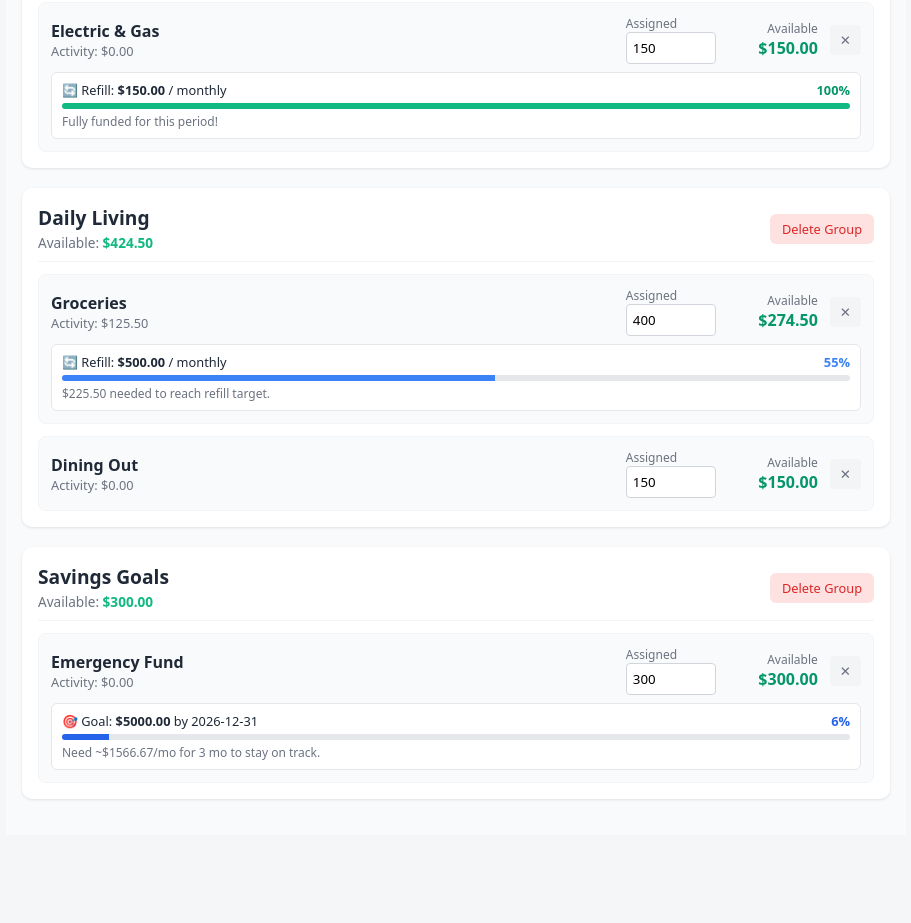
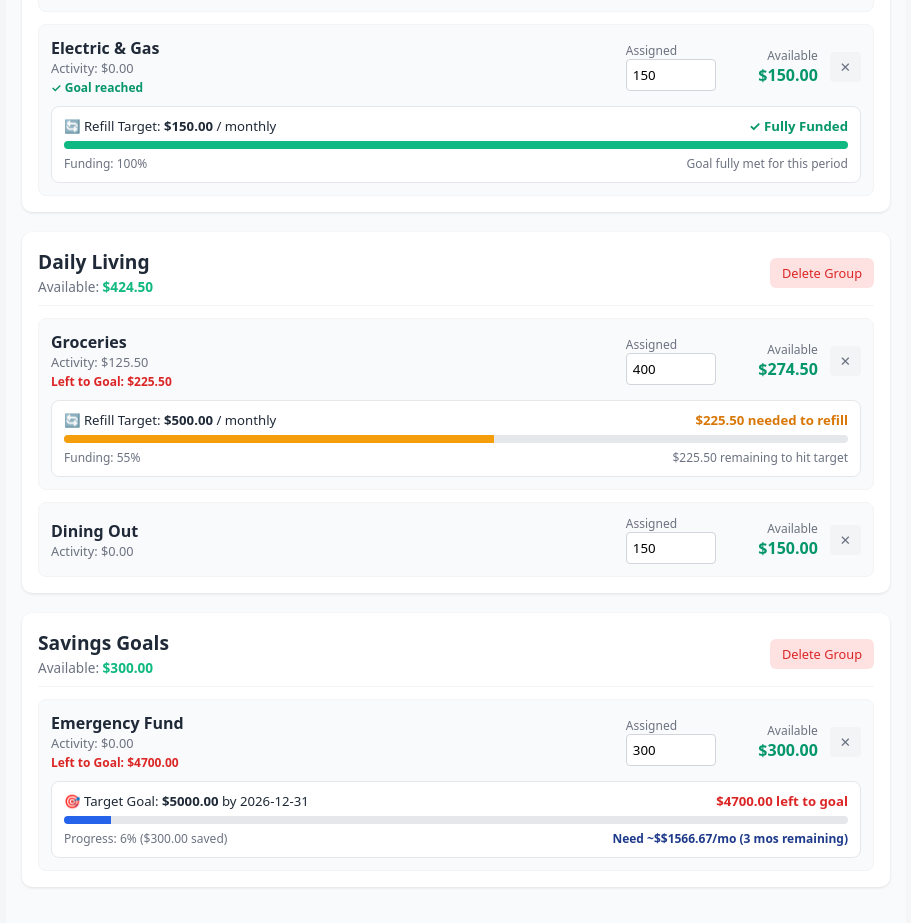
Before and after one commit to aldosarabia30-eng/Budget-cloud-new, a React (Vite) app: page / in a window 1280 px wide. Shown: the part 683-1606 px from the top of the page, without its empty margins (184-1095 px from the left). Before the commit the page ends 1518 px from the top, so only its background shows below. Built offline with nearby package versions, Linux system fonts and the light colour scheme.

Commit message:
Update App.jsx

```diff
--- a/src/App.jsx
+++ b/src/App.jsx
@@ -38,10 +38,10 @@ export default function BudgetApp() {
   const [newGroup, setNewGroup] = useState('');
   const [newEnvName, setNewEnvName] = useState('');
   const [newEnvGroup, setNewEnvGroup] = useState('');
-  const [newEnvGoalType, setNewEnvGoalType] = useState('none'); // 'none' | 'target_by_date' | 'repeating'
+  const [newEnvGoalType, setNewEnvGoalType] = useState('none');
   const [newEnvTargetAmount, setNewEnvTargetAmount] = useState('');
   const [newEnvTargetDate, setNewEnvTargetDate] = useState('');
-  const [newEnvCadence, setNewEnvCadence] = useState('monthly'); // 'weekly' | 'monthly' | 'yearly'
+  const [newEnvCadence, setNewEnvCadence] = useState('monthly');
 
   const [newAccName, setNewAccName] = useState('');
   const [newAccType, setNewAccType] = useState('Checking');
@@ -180,7 +180,7 @@ export default function BudgetApp() {
     setNewEnvTargetAmount('');
     setNewEnvTargetDate('');
     setNewEnvCadence('monthly');
-    showNotification(`Envelope '${newEnv.name}' created with goal.`);
+    showNotification(`Envelope '${newEnv.name}' created.`);
   };
 
   const handleAssignFunds = (envId, newAssignedAmount) => {
@@ -291,7 +291,7 @@ export default function BudgetApp() {
     showNotification('Debt moved to Trash.');
   };
 
-  // Trash Restore & Delete Handlers
+  // Trash Bin Handlers
   const handleRestoreTransaction = (txId) => {
     const tx = transactions.find(t => t.id === txId);
     if (!tx) return;
@@ -351,36 +351,39 @@ export default function BudgetApp() {
   const deletedDebts = debts.filter(d => d.isDeleted);
   const totalTrashCount = deletedTx.length + deletedEnv.length + deletedAcc.length + deletedDebts.length;
 
-  // --- GOAL PROGRESS RENDERER ---
+  // --- GOAL PROGRESS & REMAINING TO TARGET DISPLAY ---
   const renderGoalProgress = (env) => {
     if (!env.goalType || env.goalType === 'none' || !env.targetAmount) return null;
 
     const available = getEnvelopeRemaining(env);
     const target = Number(env.targetAmount) || 0;
+    const amountLeft = Math.max(0, target - available);
     const percent = Math.min(100, Math.max(0, (available / target) * 100));
 
     if (env.goalType === 'target_by_date') {
       const today = new Date();
       const targetD = env.targetDate ? new Date(env.targetDate) : today;
       const monthsDiff = (targetD.getFullYear() - today.getFullYear()) * 12 + (targetD.getMonth() - today.getMonth());
-      const amountNeeded = Math.max(0, target - available);
-      const monthlyNeeded = monthsDiff > 0 ? amountNeeded / monthsDiff : amountNeeded;
+      const monthlyNeeded = monthsDiff > 0 ? amountLeft / monthsDiff : amountLeft;
 
       return (
-        <div style={{ marginTop: '8px', fontSize: '0.8rem', backgroundColor: '#ffffff', padding: '8px 10px', borderRadius: '6px', border: '1px solid #e5e7eb' }}>
-          <div style={{ display: 'flex', justifyContent: 'space-between', marginBottom: '4px' }}>
-            <span>🎯 Goal: <strong>${target.toFixed(2)}</strong> by {env.targetDate || 'Target Date'}</span>
-            <span style={{ fontWeight: 'bold', color: percent >= 100 ? '#059669' : '#2563eb' }}>{percent.toFixed(0)}%</span>
+        <div style={{ marginTop: '10px', fontSize: '0.825rem', backgroundColor: '#ffffff', padding: '10px 12px', borderRadius: '8px', border: '1px solid #e5e7eb' }}>
+          <div style={{ display: 'flex', justifyContent: 'space-between', alignItems: 'center', marginBottom: '6px' }}>
+            <span>🎯 Target Goal: <strong>${target.toFixed(2)}</strong> by {env.targetDate || 'Target Date'}</span>
+            <span style={{ fontWeight: '700', color: amountLeft === 0 ? '#059669' : '#dc2626' }}>
+              {amountLeft === 0 ? '🎉 Goal Reached!' : `$${amountLeft.toFixed(2)} left to goal`}
+            </span>
           </div>
-          <div style={{ height: '6px', backgroundColor: '#e5e7eb', borderRadius: '3px', overflow: 'hidden' }}>
+
+          <div style={{ height: '8px', backgroundColor: '#e5e7eb', borderRadius: '4px', overflow: 'hidden' }}>
             <div style={{ width: `${percent}%`, backgroundColor: percent >= 100 ? '#10b981' : '#2563eb', height: '100%', transition: 'width 0.3s ease' }} />
           </div>
-          <div style={{ marginTop: '4px', color: '#6b7280', fontSize: '0.75rem' }}>
-            {amountNeeded === 0
-              ? '🎉 Goal reached!'
-              : monthsDiff > 0
-                ? `Need ~$${monthlyNeeded.toFixed(2)}/mo for ${monthsDiff} mo to stay on track.`
-                : `$${amountNeeded.toFixed(2)} remaining.`}
+
+          <div style={{ marginTop: '6px', color: '#6b7280', fontSize: '0.75rem', display: 'flex', justifyContent: 'space-between', flexWrap: 'wrap', gap: '4px' }}>
+            <span>Progress: {percent.toFixed(0)}% (${available.toFixed(2)} saved)</span>
+            {amountLeft > 0 && monthsDiff > 0 && (
+              <span style={{ fontWeight: '600', color: '#1e3a8a' }}>Need ~$${monthlyNeeded.toFixed(2)}/mo ({monthsDiff} mos remaining)</span>
+            )}
           </div>
         </div>
       );
@@ -388,18 +391,21 @@ export default function BudgetApp() {
 
     if (env.goalType === 'repeating') {
       return (
-        <div style={{ marginTop: '8px', fontSize: '0.8rem', backgroundColor: '#ffffff', padding: '8px 10px', borderRadius: '6px', border: '1px solid #e5e7eb' }}>
-          <div style={{ display: 'flex', justifyContent: 'space-between', marginBottom: '4px' }}>
-            <span>🔄 Refill: <strong>${target.toFixed(2)}</strong> / {env.cadence || 'month'}</span>
-            <span style={{ fontWeight: 'bold', color: percent >= 100 ? '#059669' : '#3b82f6' }}>{percent.toFixed(0)}%</span>
+        <div style={{ marginTop: '10px', fontSize: '0.825rem', backgroundColor: '#ffffff', padding: '10px 12px', borderRadius: '8px', border: '1px solid #e5e7eb' }}>
+          <div style={{ display: 'flex', justifyContent: 'space-between', alignItems: 'center', marginBottom: '6px' }}>
+            <span>🔄 Refill Target: <strong>${target.toFixed(2)}</strong> / {env.cadence || 'month'}</span>
+            <span style={{ fontWeight: '700', color: amountLeft === 0 ? '#059669' : '#d97706' }}>
+              {amountLeft === 0 ? '✓ Fully Funded' : `$${amountLeft.toFixed(2)} needed to refill`}
+            </span>
           </div>
-          <div style={{ height: '6px', backgroundColor: '#e5e7eb', borderRadius: '3px', overflow: 'hidden' }}>
-            <div style={{ width: `${percent}%`, backgroundColor: percent >= 100 ? '#10b981' : '#3b82f6', height: '100%', transition: 'width 0.3s ease' }} />
+
+          <div style={{ height: '8px', backgroundColor: '#e5e7eb', borderRadius: '4px', overflow: 'hidden' }}>
+            <div style={{ width: `${percent}%`, backgroundColor: percent >= 100 ? '#10b981' : '#f59e0b', height: '100%', transition: 'width 0.3s ease' }} />
           </div>
-          <div style={{ marginTop: '4px', color: '#6b7280', fontSize: '0.75rem' }}>
-            {available >= target
-              ? 'Fully funded for this period!'
-              : `$${(target - available).toFixed(2)} needed to reach refill target.`}
+
+          <div style={{ marginTop: '6px', color: '#6b7280', fontSize: '0.75rem', display: 'flex', justifyContent: 'space-between' }}>
+            <span>Funding: {percent.toFixed(0)}%</span>
+            <span>{amountLeft === 0 ? 'Goal fully met for this period' : `$${amountLeft.toFixed(2)} remaining to hit target`}</span>
           </div>
         </div>
       );
@@ -416,7 +422,7 @@ export default function BudgetApp() {
         <div style={{ display: 'flex', justifyContent: 'space-between', alignItems: 'center', flexWrap: 'wrap', gap: '10px' }}>
           <div>
             <h1 style={{ margin: 0, fontSize: '1.6rem', fontWeight: '700' }}>Envelope Budgeting</h1>
-            <p style={{ margin: '4px 0 0 0', opacity: 0.85, fontSize: '0.9rem' }}>Real-time Cash Flow & Envelope Goals</p>
+            <p style={{ margin: '4px 0 0 0', opacity: 0.85, fontSize: '0.9rem' }}>Real-time Cash Flow & Goal Tracking</p>
           </div>
           <div style={{ textAlign: 'right', backgroundColor: '#3b82f6', padding: '10px 16px', borderRadius: '8px' }}>
             <div style={{ fontSize: '0.8rem', textTransform: 'uppercase', letterSpacing: '0.05em' }}>Ready to Assign</div>
@@ -500,7 +506,6 @@ export default function BudgetApp() {
                   </select>
                 </div>
 
-                {/* Goal Selector */}
                 <select
                   value={newEnvGoalType}
                   onChange={e => setNewEnvGoalType(e.target.value)}
@@ -511,7 +516,6 @@ export default function BudgetApp() {
                   <option value="repeating">Repeating Target (e.g. Refill $X every week/month/year)</option>
                 </select>
 
-                {/* Conditional Inputs for Target by Date */}
                 {newEnvGoalType === 'target_by_date' && (
                   <div style={{ display: 'flex', gap: '8px' }}>
                     <input
@@ -530,7 +534,6 @@ export default function BudgetApp() {
                   </div>
                 )}
 
-                {/* Conditional Inputs for Repeating Target */}
                 {newEnvGoalType === 'repeating' && (
                   <div style={{ display: 'flex', gap: '8px' }}>
                     <input
@@ -593,14 +596,22 @@ export default function BudgetApp() {
                       {groupEnvs.map(env => {
                         const spent = getEnvelopeSpent(env.id);
                         const remaining = getEnvelopeRemaining(env);
+                        const targetAmt = Number(env.targetAmount) || 0;
+                        const leftToGoal = Math.max(0, targetAmt - remaining);
+
                         return (
                           <div key={env.id} style={{ padding: '12px', backgroundColor: '#f9fafb', borderRadius: '8px', border: '1px solid #f3f4f6' }}>
                             <div style={{ display: 'flex', flexWrap: 'wrap', justifyContent: 'space-between', alignItems: 'center', gap: '8px' }}>
-                              <div style={{ minWidth: '150px' }}>
+                              <div style={{ minWidth: '160px' }}>
                                 <strong>{env.name}</strong>
                                 <div style={{ fontSize: '0.8rem', color: '#6b7280' }}>
                                   Activity: ${spent.toFixed(2)}
                                 </div>
+                                {env.goalType && env.goalType !== 'none' && targetAmt > 0 && (
+                                  <div style={{ fontSize: '0.75rem', color: leftToGoal === 0 ? '#059669' : '#dc2626', fontWeight: '600', marginTop: '2px' }}>
+                                    {leftToGoal === 0 ? '✓ Goal reached' : `Left to Goal: $${leftToGoal.toFixed(2)}`}
+                                  </div>
+                                )}
                               </div>
 
                               <div style={{ display: 'flex', alignItems: 'center', gap: '12px' }}>
@@ -631,7 +642,7 @@ export default function BudgetApp() {
                               </div>
                             </div>
 
-                            {/* Render Envelope Goal Progress if configured */}
+                            {/* Render Goal Progress Bar & Breakdown */}
                             {renderGoalProgress(env)}
                           </div>
                         );
@@ -725,7 +736,6 @@ export default function BudgetApp() {
           <div style={{ backgroundColor: 'white', padding: '16px', borderRadius: '10px', marginBottom: '20px', boxShadow: '0 1px 3px rgba(0,0,0,0.1)' }}>
             <h3 style={{ margin: '0 0 12px 0' }}>+ Record Transaction</h3>
             <form onSubmit={handleAddTransaction} style={{ display: 'grid', gridTemplateColumns: 'repeat(auto-fit, minmax(180px, 1fr))', gap: '10px' }}>
-
               <select value={txType} onChange={e => setTxType(e.target.value)} style={{ padding: '8px', border: '1px solid #d1d5db', borderRadius: '6px', fontWeight: 'bold' }}>
                 <option value="expense">Expense (-)</option>
                 <option value="income">Income (+)</option>
```
